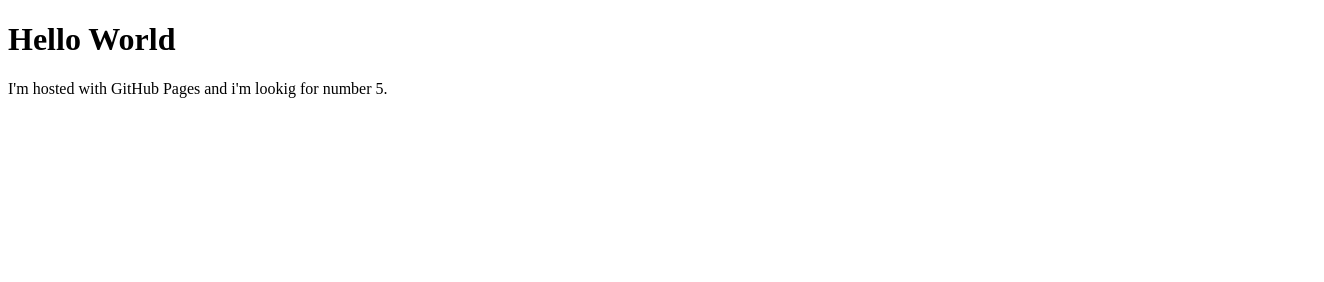
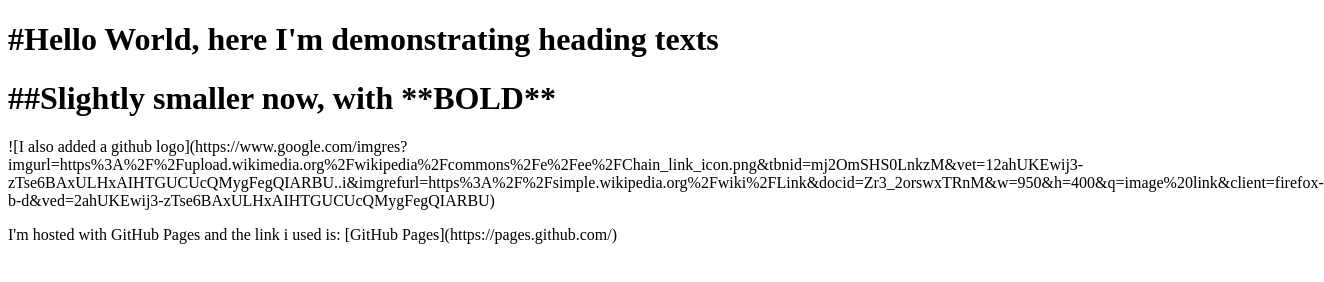
Before and after one commit to Sakkeyy/Sakkeyy.github.io, a plain HTML site: page index.html in a window 1280 px wide. Shown: the whole page, 1324 px wide, since content can reach past the window. Drawn offline with Linux system fonts and the light colour scheme.

Commit message:
Update index.html

```diff
--- a/index.html
+++ b/index.html
@@ -1,7 +1,9 @@
 <!DOCTYPE html>
 <html>
 <body>
-<h1>Hello World</h1>
-<p>I'm hosted with GitHub Pages and i'm lookig for number 5.</p>
+<h1>#Hello World, here I'm demonstrating heading texts</h1>
+<h1>##Slightly smaller now, with **BOLD**</h1>
+![I also added a github logo](https://www.google.com/imgres?imgurl=https%3A%2F%2Fupload.wikimedia.org%2Fwikipedia%2Fcommons%2Fe%2Fee%2FChain_link_icon.png&tbnid=mj2OmSHS0LnkzM&vet=12ahUKEwij3-zTse6BAxULHxAIHTGUCUcQMygFegQIARBU..i&imgrefurl=https%3A%2F%2Fsimple.wikipedia.org%2Fwiki%2FLink&docid=Zr3_2orswxTRnM&w=950&h=400&q=image%20link&client=firefox-b-d&ved=2ahUKEwij3-zTse6BAxULHxAIHTGUCUcQMygFegQIARBU)
+<p>I'm hosted with GitHub Pages and the link i used is: [GitHub Pages](https://pages.github.com/)</p>
 </body>
 </html>
```
